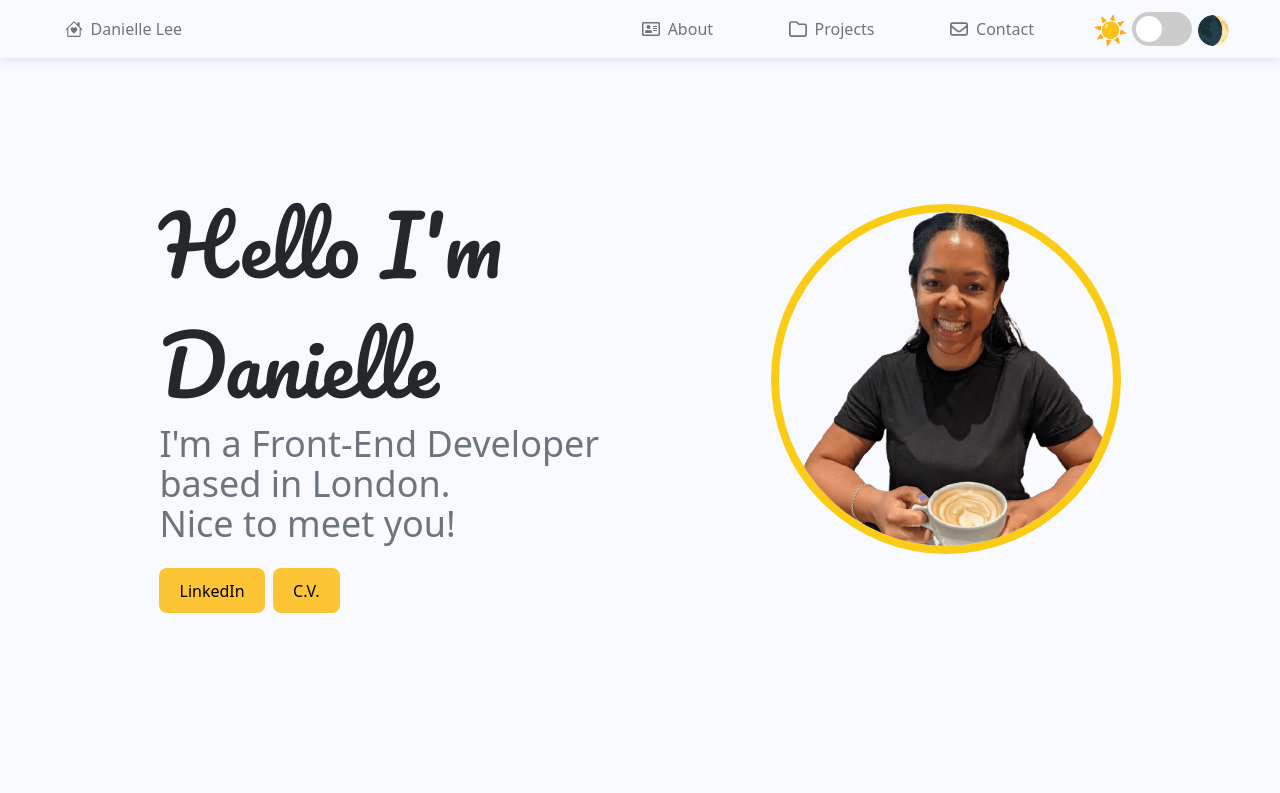
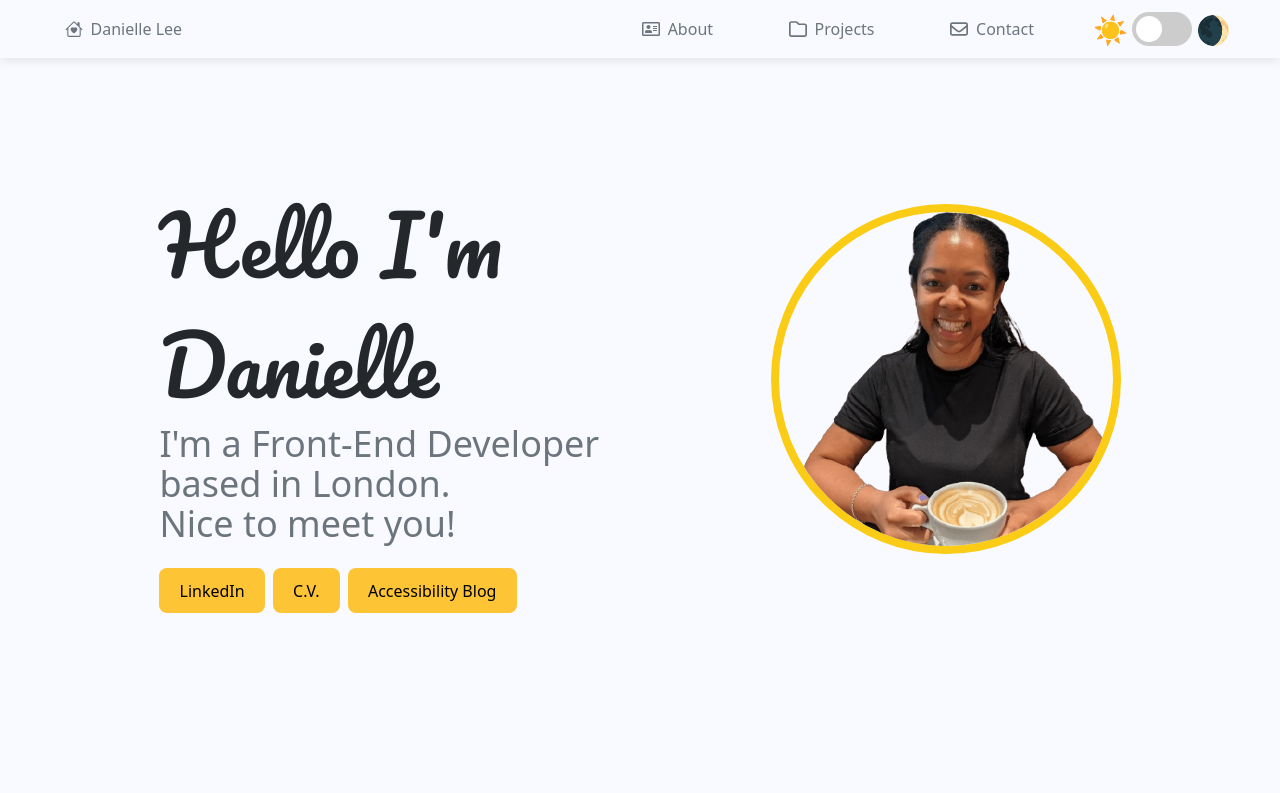
Before and after one commit to Danielle73/Danielle-React-Portfolio, a React (Vite) app in the folder my-portfolio/: page / in a window 1280 px wide. Shown: the top 793 px of the page. Built offline with nearby package versions, Linux system fonts and the light colour scheme.

Commit message:
Added new button for accessibility blog

```diff
--- a/my-portfolio/src/components/MainBody.jsx
+++ b/my-portfolio/src/components/MainBody.jsx
@@ -15,9 +15,13 @@ function MainBody(){
         onClick={() => window.open("https://www.linkedin.com/in/danielle-lee-ab8b0887/", "_blank")}
         >LinkedIn</button>
 
-        <button className="custom-button"
+        <button className="custom-button mr-2"
           onClick={() => window.open('https://docs.google.com/document/d/1PpI2Y89l0L2hDfeeFyddD49pbMMatgF9/edit?usp=drive_link&ouid=102033806727803085093&rtpof=true&sd=true', '_blank')}
         >C.V.</button>
+
+         <button className="custom-button"
+          onClick={() => window.open('https://accessibility-blog.vercel.app/', '_blank')}
+        >Accessibility Blog</button>
       </div>
 
      <div className="RightContainer relative m-3 mt-8">
```
